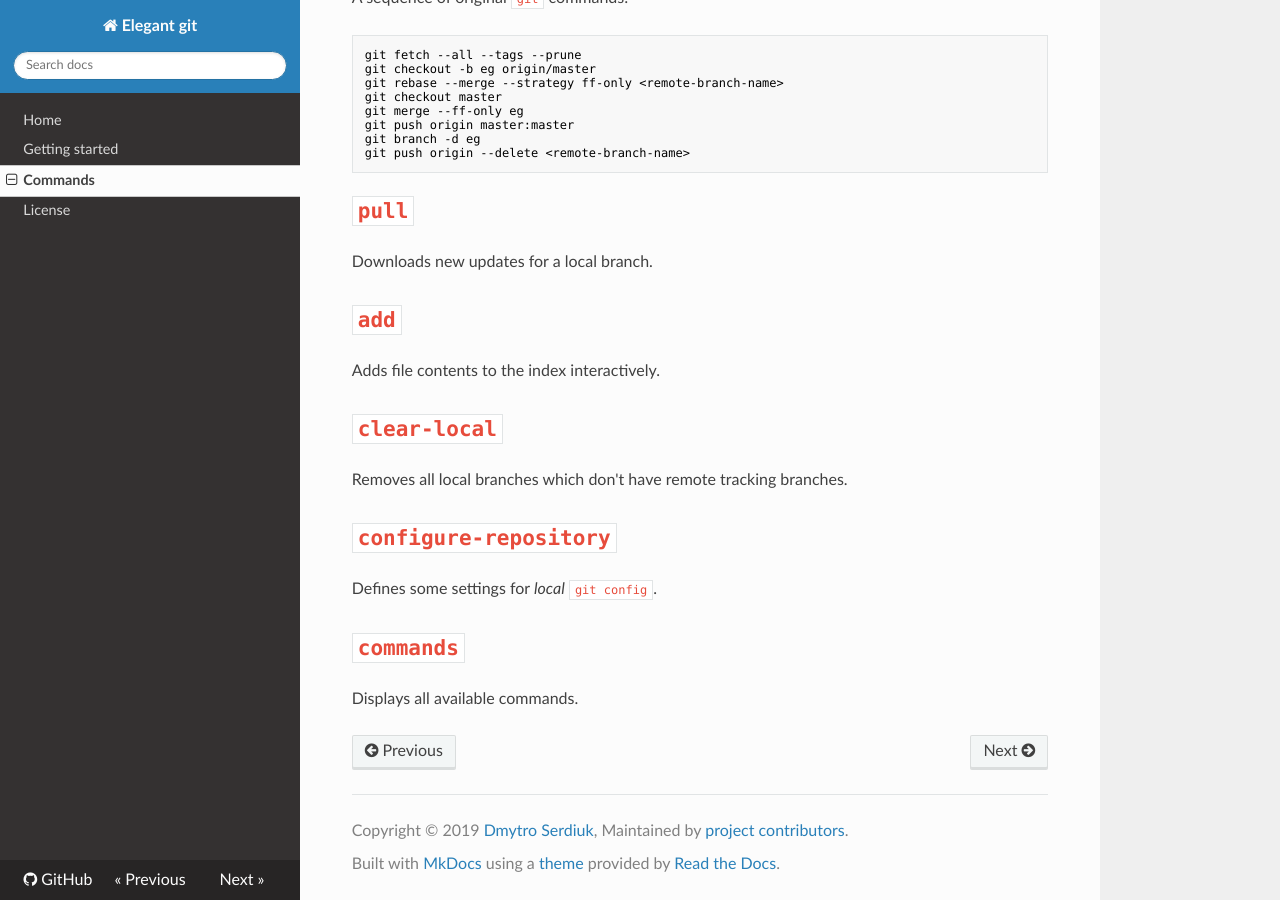
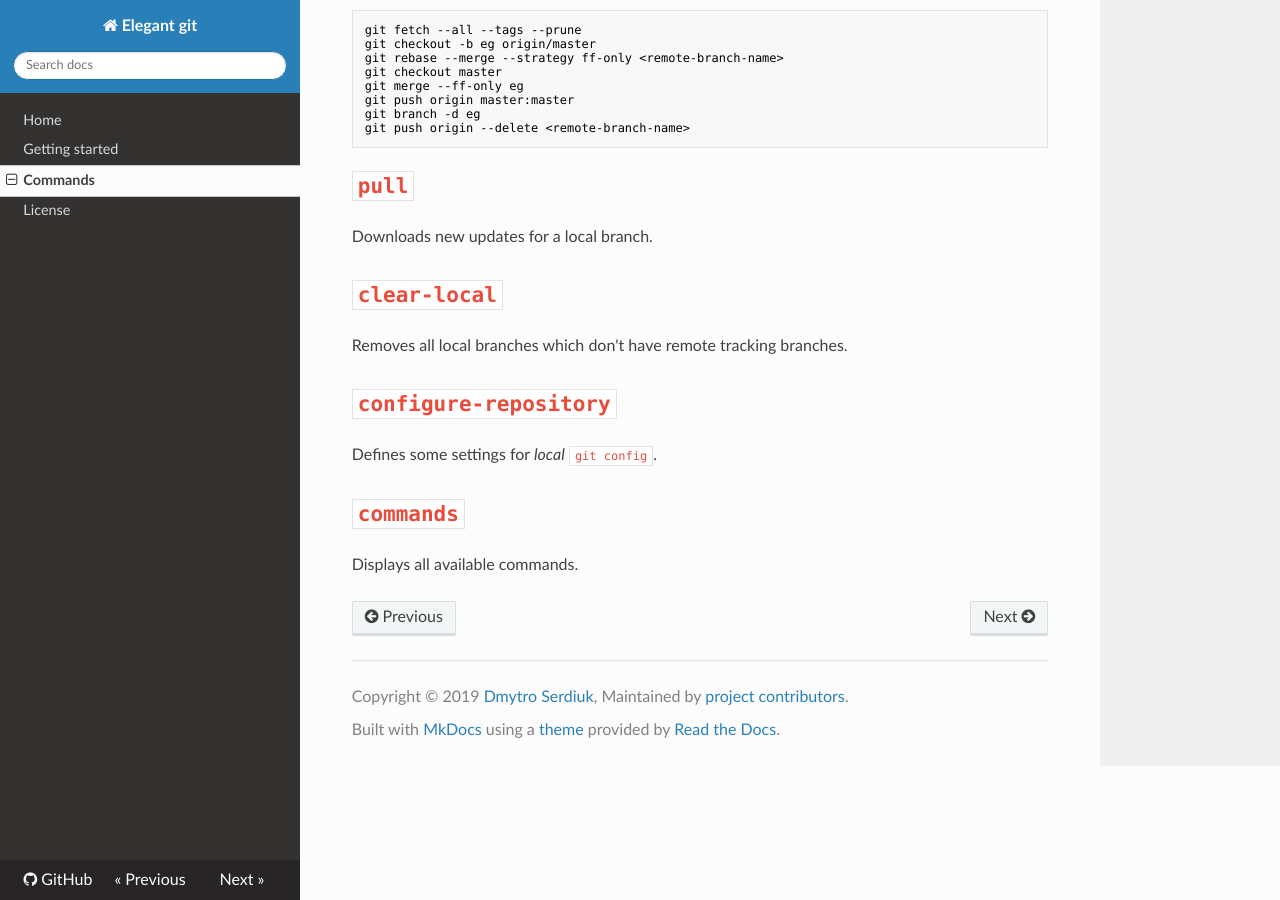
Before and after one commit to bees-hive/elegant-git, an MkDocs documentation site: the page built from docs/commands.md, in a window 1280 px wide and 900 px high, scrolled down 2168 px. Built offline with MkDocs 1.6.1, drawn with Linux system fonts in a browser that asks for light colours; nearby versions of some CDN libraries.

Commit message:
Remove `add` command
We don't need this command as we use another approach in `save-work`.

```diff
--- a/docs/commands.md
+++ b/docs/commands.md
@@ -7,7 +7,6 @@
 - `deliver-work`
 - `accept-work`
 - `pull`
-- `add`
 - `clear-local`
 - `configure-repository`
 
@@ -105,9 +104,6 @@ git push origin --delete <remote-branch-name>
 # `pull`
 Downloads new updates for a local branch.
 
-# `add`
-Adds file contents to the index interactively.
-
 # `clear-local`
 Removes all local branches which don't have remote tracking branches.
 
```
Also changed, not shown: 4 other files.
